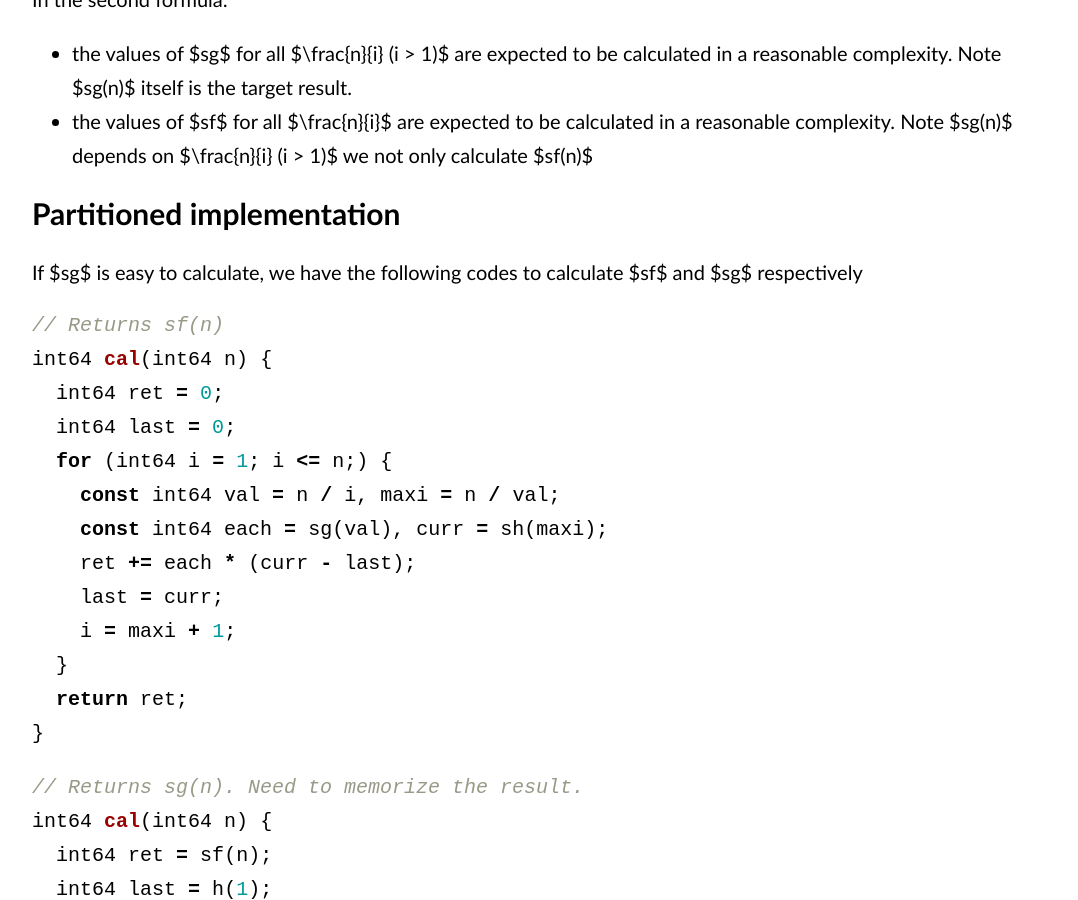
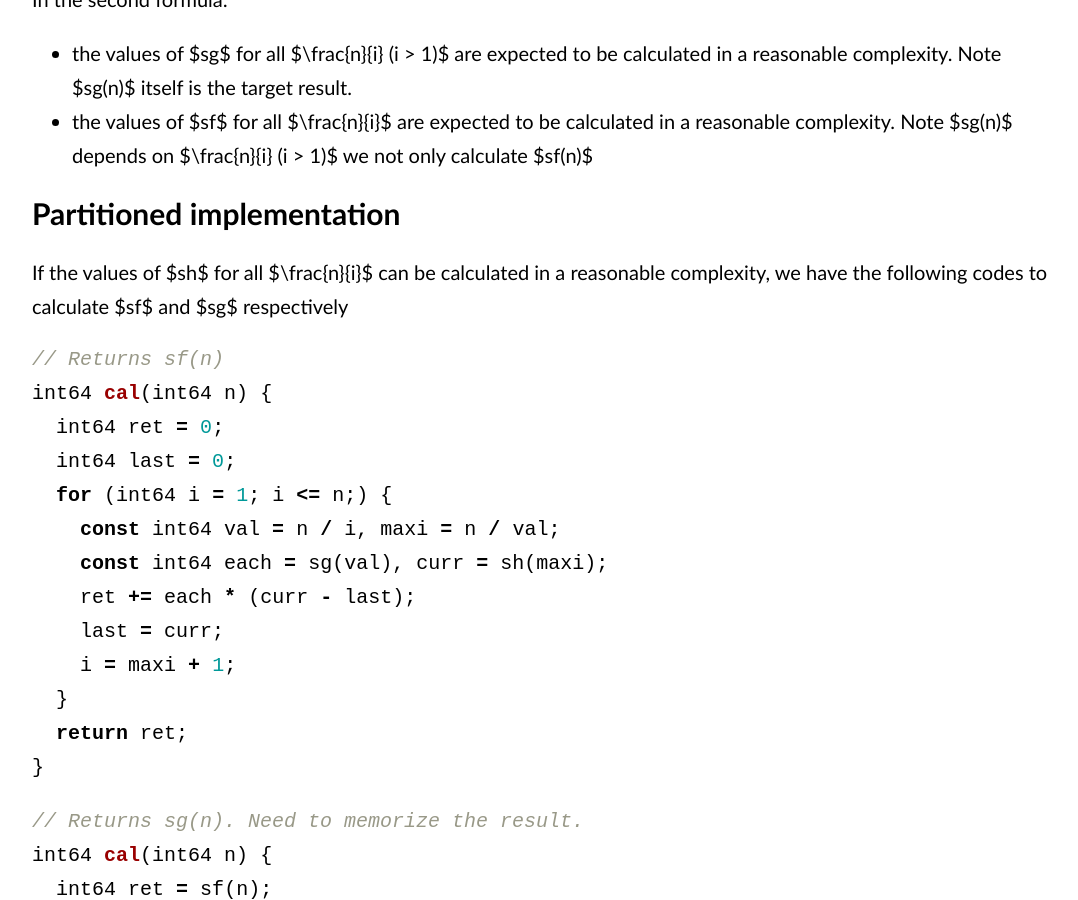
Before and after one commit to baihacker/main, a Jekyll site: the page built from docs/_posts/2020-04-12-The_prefix-sum_of_multiplicative_function_dirichlet_convolution.md, in a window 1280 px wide and 900 px high, scrolled down 1892 px. Shown: the whole window, without its empty margins (96-1174 px from the left). Built offline with Jekyll 4.4.1, drawn with Linux system fonts in a browser that asks for light colours.

Commit message:
Update 2020-04-12-The_prefix-sum_of_multiplicative_function_dirichlet_convolution.md

````diff
--- a/docs/_posts/2020-04-12-The_prefix-sum_of_multiplicative_function_dirichlet_convolution.md
+++ b/docs/_posts/2020-04-12-The_prefix-sum_of_multiplicative_function_dirichlet_convolution.md
@@ -61,7 +61,7 @@ In the second formula:
  * the values of $sf$ for all $\frac{n}{i}$ are expected to be calculated in a reasonable complexity. Note $sg(n)$ depends on $\frac{n}{i} (i > 1)$ we not only calculate $sf(n)$
 
 ## **Partitioned** implementation
-If $sg$ is easy to calculate, we have the following codes to calculate $sf$ and $sg$ respectively
+If the values of $sh$ for all $\frac{n}{i}$ can be calculated in a reasonable complexity, we have the following codes to calculate $sf$ and $sg$ respectively
 
 ```cpp
 // Returns sf(n)
````
